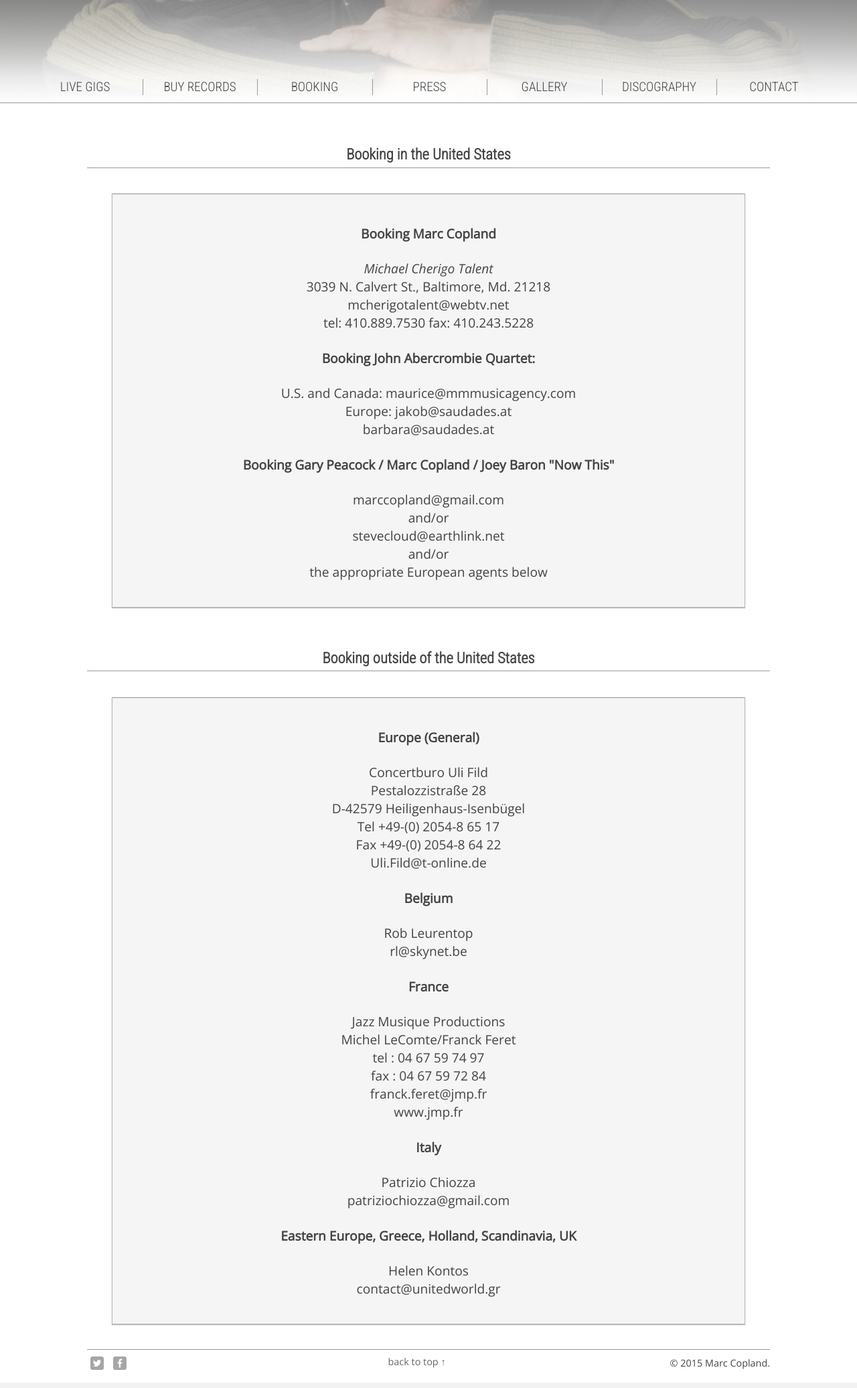
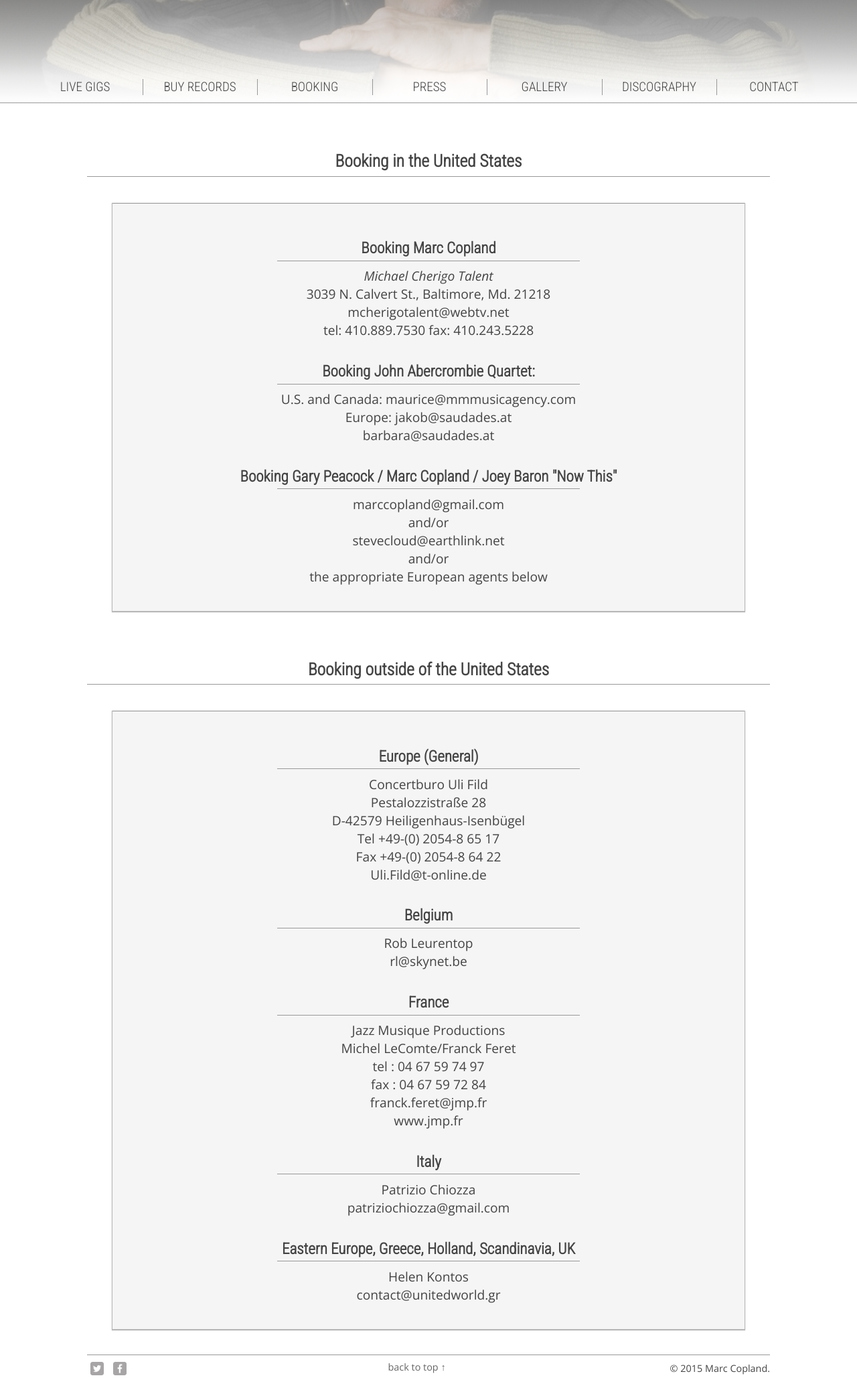
Before and after one commit to aleksfadini/marccopland, a PHP site: page /booking.html in a window 1280 px wide. Shown: the part 242-2314 px from the top of the page at 67% size. Run offline with PHP 8.4, Linux system fonts and the light colour scheme.

Commit message:
finished the booking section

```diff
--- a/css/style.css
+++ b/css/style.css
@@ -19,6 +19,10 @@
   text-decoration: none;
 }
 
+p {
+	margin: 0.5em 0 1em 0;
+}
+
 img {
   max-width: 100%;
 }
@@ -27,9 +31,29 @@
   clear: both;
   margin: 2.5em 0 0.4em 0;
   padding: 0.3em 0;
+  font-size: 1.33em;
   border-bottom: #999 solid 1px;
   text-align: center;
   font-family: 'Roboto Condensed', sans-serif;
+}
+
+h4 {
+	font-size: 1.2em;
+	font-family: 'Roboto Condensed', sans-serif;
+	margin: 1.5em 0 0 0;
+	padding: 0 0 0.2em 0;
+	/*border-bottom: #999 solid 1px; */
+	position: relative;
+}
+
+h4:after {
+	content: '';
+	position: absolute;
+	width: 50%;
+	left: 25%;
+	bottom: -1px;
+	border-bottom: 1px solid #999;
+
 }
 
 h5 {
```
